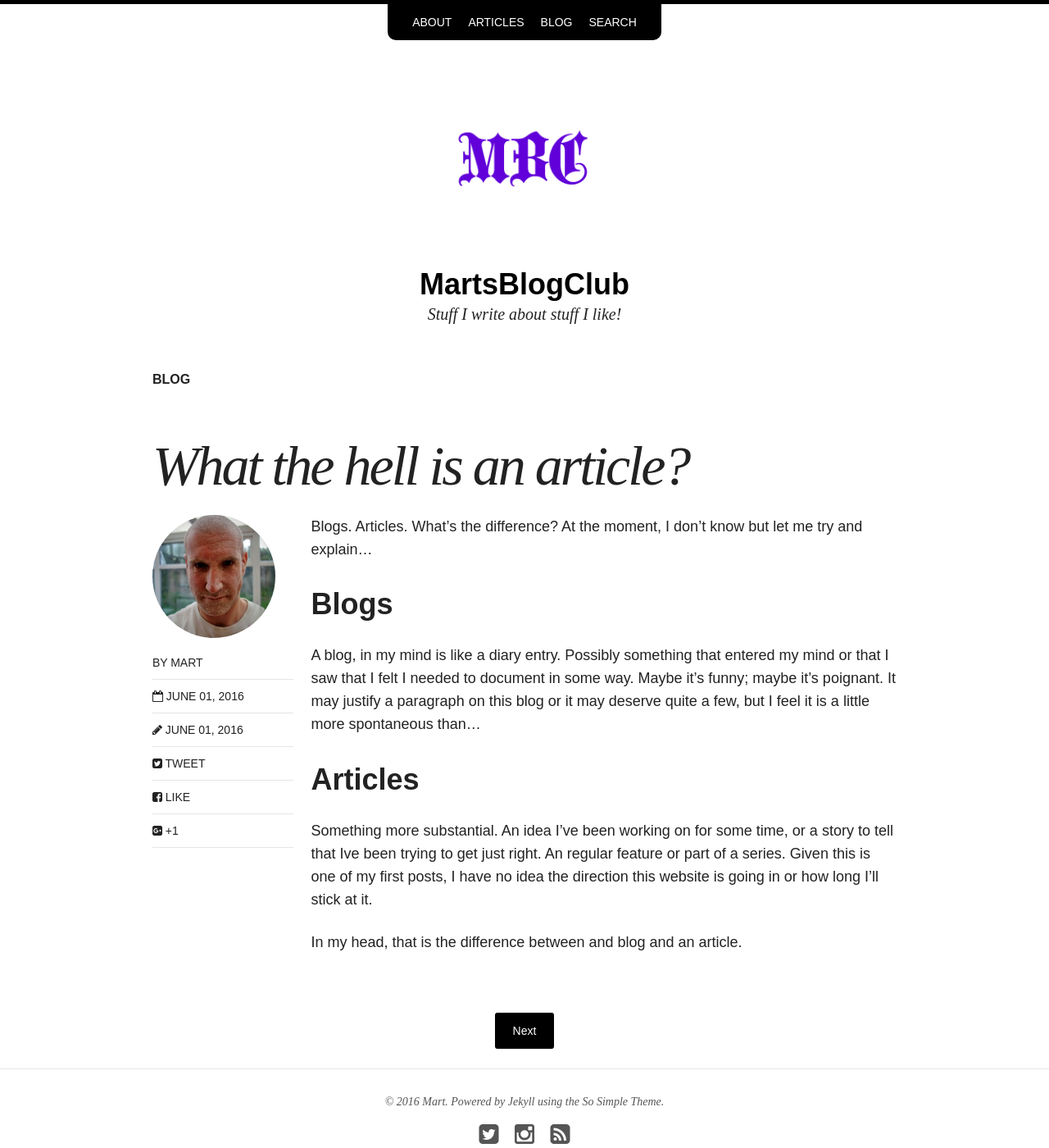
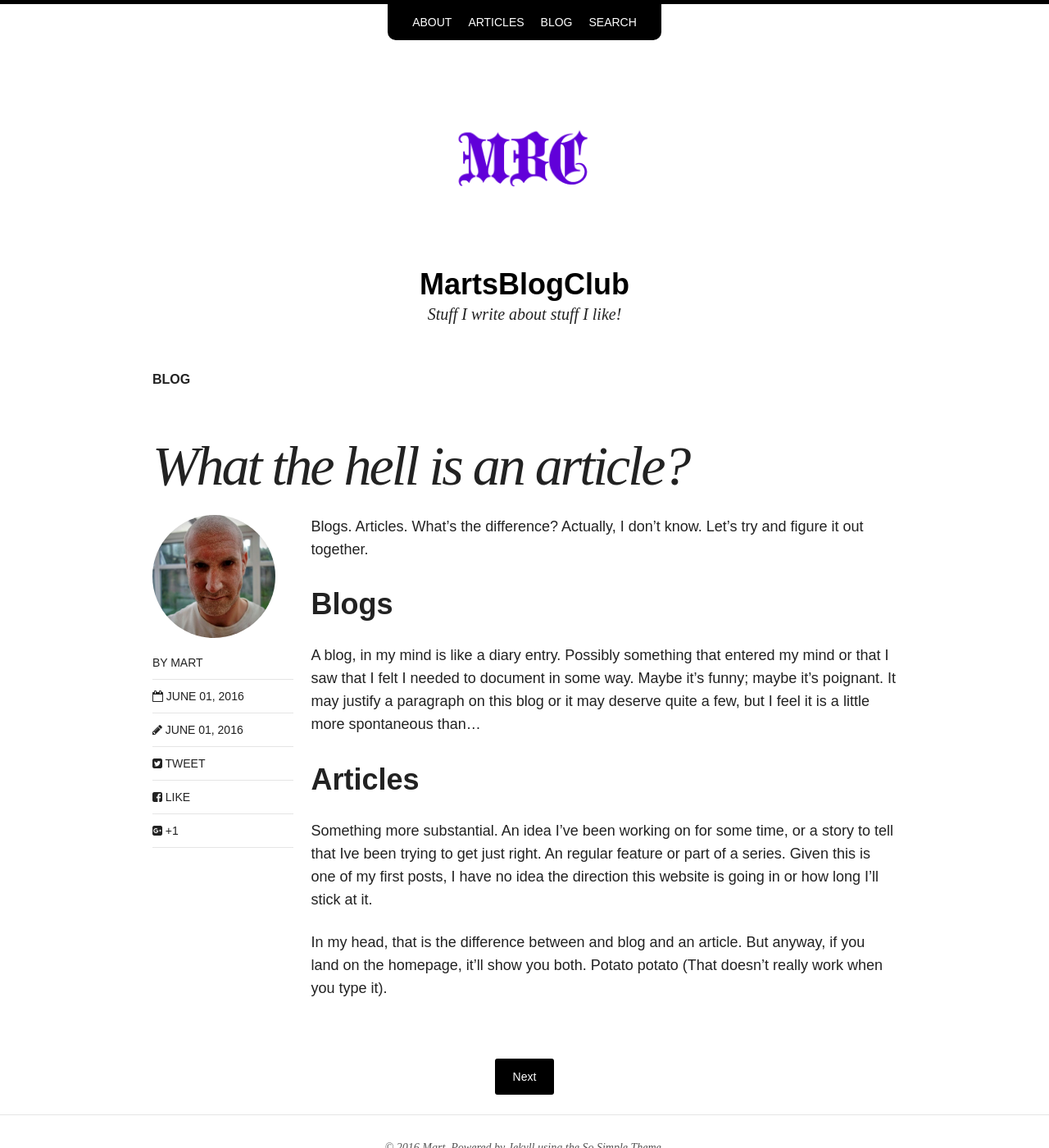
Before and after one commit to dawsneyland/dawsneyland.github.io, a Jekyll site: the page built from _posts/articles/2016-06-01-what-the-hell-is-an-article.md, in a window 1280 px wide and 1400 px high. Shown: the whole window at 82% size. Built offline with Jekyll 4.4.1, drawn with Linux system fonts in a browser that asks for light colours; nearby versions of some CDN libraries.

Commit message:
Update 2016-06-01-what-the-hell-is-an-article.md

```diff
--- a/_posts/articles/2016-06-01-what-the-hell-is-an-article.md
+++ b/_posts/articles/2016-06-01-what-the-hell-is-an-article.md
@@ -13,7 +13,7 @@ comments: true
 share: true
 ---
 
-Blogs. Articles. What's the difference? At the moment, I don't know but let me try and explain...
+Blogs. Articles. What's the difference? Actually, I don't know. Let's try and figure it out together.
 
 # Blogs
 A blog, in my mind is like a diary entry. Possibly something that entered my mind or that I saw that I felt I needed to document in some way. Maybe it's funny; maybe it's poignant. It may justify a paragraph on this blog or it may deserve quite a few, but I feel it is a little more spontaneous than...
@@ -21,4 +21,4 @@ A blog, in my mind is like a diary entry. Possibly something that entered my min
 # Articles
 Something more substantial. An idea I've been working on for some time, or a story to tell that Ive been trying to get just right. An regular feature or part of a series. Given this is one of my first posts, I have no idea the direction this website is going in or how long I'll stick at it.
 
-In my head, that is the difference between and blog and an article.
+In my head, that is the difference between and blog and an article. But anyway, if you land on the homepage, it'll show you both. Potato potato (That doesn't really work when you type it).
```
